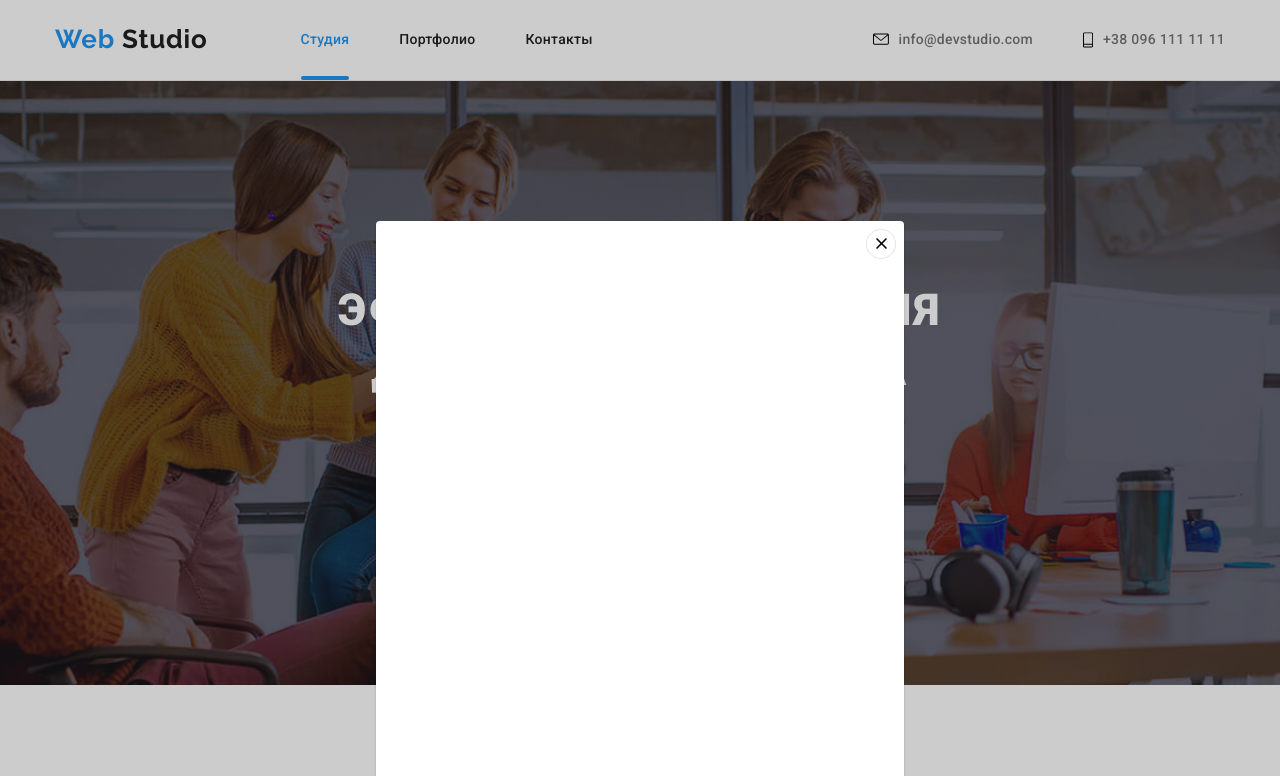
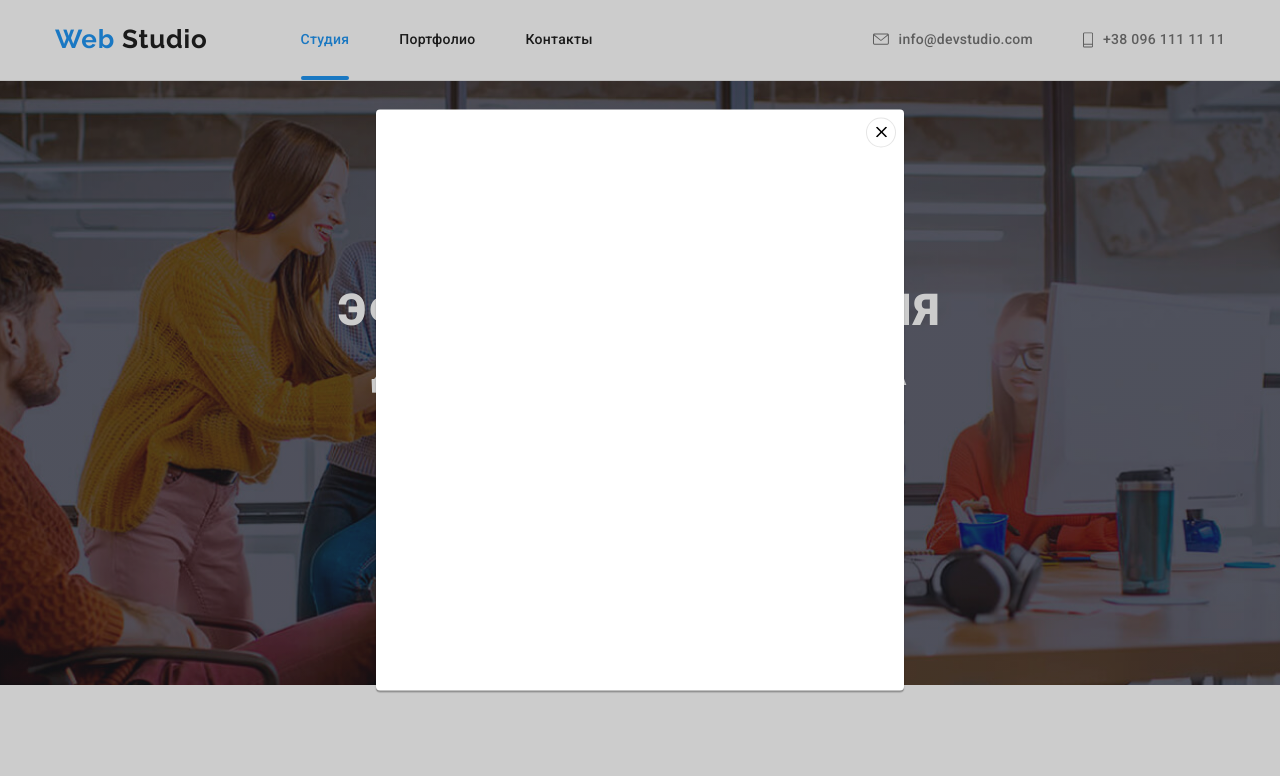
Before and after one commit to plostvik/goit-markup-hw-05, a plain HTML site: page index.html in a window 1280 px wide. Both pictures are taken after a click on the button "Заказать услугу". Shown: the top 776 px of the page. Drawn offline with nearby package versions, Linux system fonts and the light colour scheme.

Commit message:
Добавил анимацию модалке и пофиксил иконки

```diff
--- a/css/styles.css
+++ b/css/styles.css
@@ -199,6 +199,8 @@ button {
 
 .contacts-icon {
 	margin-right: 10px;
+	fill: var(--primary-text-color);
+	transition: fill 250ms cubic-bezier(0.4, 0, 0.2, 1);
 }
 
 .contacts-icon.envelope {
@@ -211,7 +213,7 @@ button {
 	height: 16px;
 }
 
-.contacts .contact-link:hover,
+.contacts .contact-link:hover .contacts-icon,
 .contacts .contact-link:focus .contacts-icon {
 	fill: var(--accent-color);
 }
@@ -592,25 +594,36 @@ button {
 	position: fixed;
 	top: 0;
 	left: 0;
+	opacity: 1;
 
 	width: 100%;
 	height: 100%;
 
 	background-color: rgba(0, 0, 0, 0.2);
+
+	transition: opacity 250ms cubic-bezier(0.4, 0, 0.2, 1), visibility 250ms cubic-bezier(0.4, 0, 0.2, 1);
 }
 
 .modal {
 	position: absolute;
-	top: 221px;
+	top: 50%;
 	left: 50%;
-	transform: translateX(-50%);
+	transform: translate(-50%, -50%) scale(1);
+	opacity: 1;
 
-	width: 528px;
-	height: 581px;
+	min-width: 528px;
+	min-height: 581px;
 
 	background: var(--primary-white-color);
 	box-shadow: 0px 1px 3px rgba(0, 0, 0, 0.12), 0px 1px 1px rgba(0, 0, 0, 0.14), 0px 2px 1px rgba(0, 0, 0, 0.2);
 	border-radius: 4px;
+
+	transition: transform 250ms cubic-bezier(0.4, 0, 0.2, 1), opacity 250ms cubic-bezier(0.4, 0, 0.2, 1);
+}
+
+.is-hidden .modal {
+	transform: translate(-50%, -50%) scale(0.5);
+	opacity: 0;
 }
 
 .is-hidden {
@@ -631,7 +644,6 @@ button {
 	border: 1px solid rgba(0, 0, 0, 0.1);
 	border-radius: 50%;
 }
-
 /* Портфолио */
 
 .list.filter {
```
